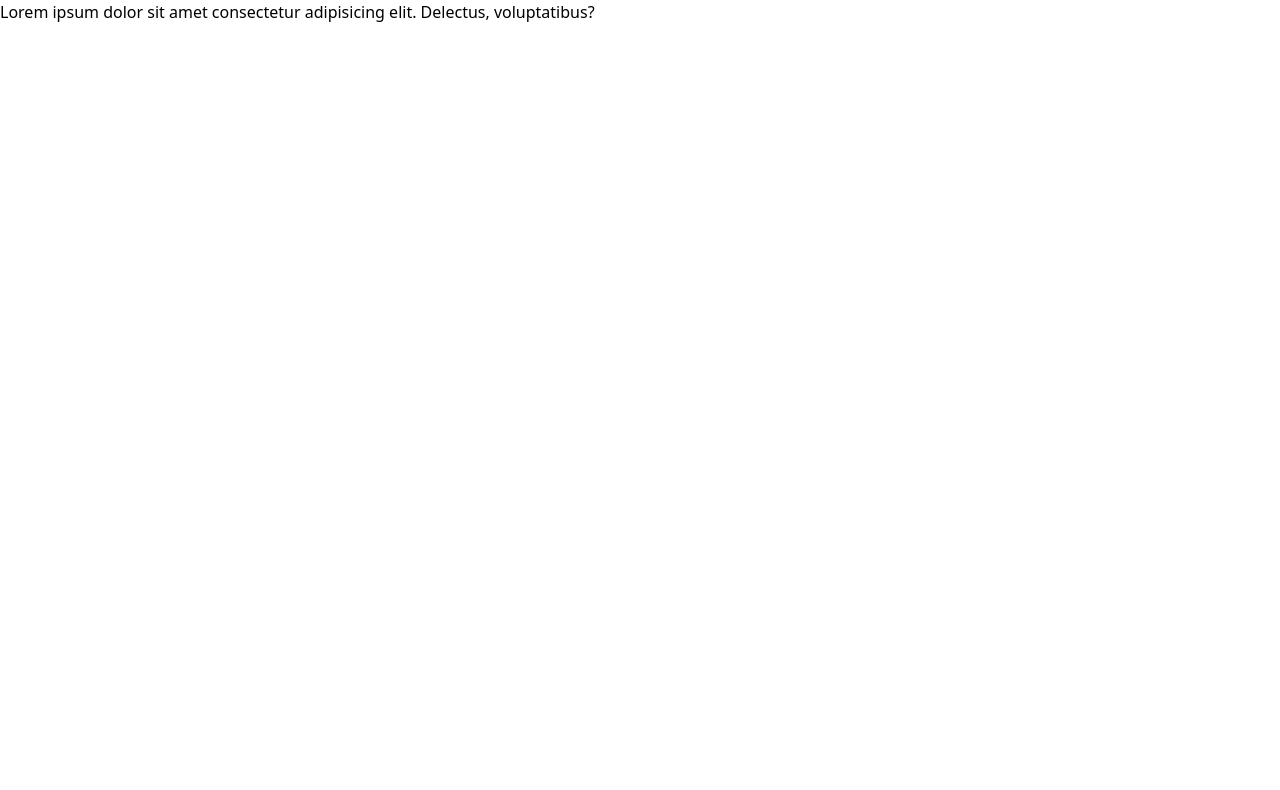
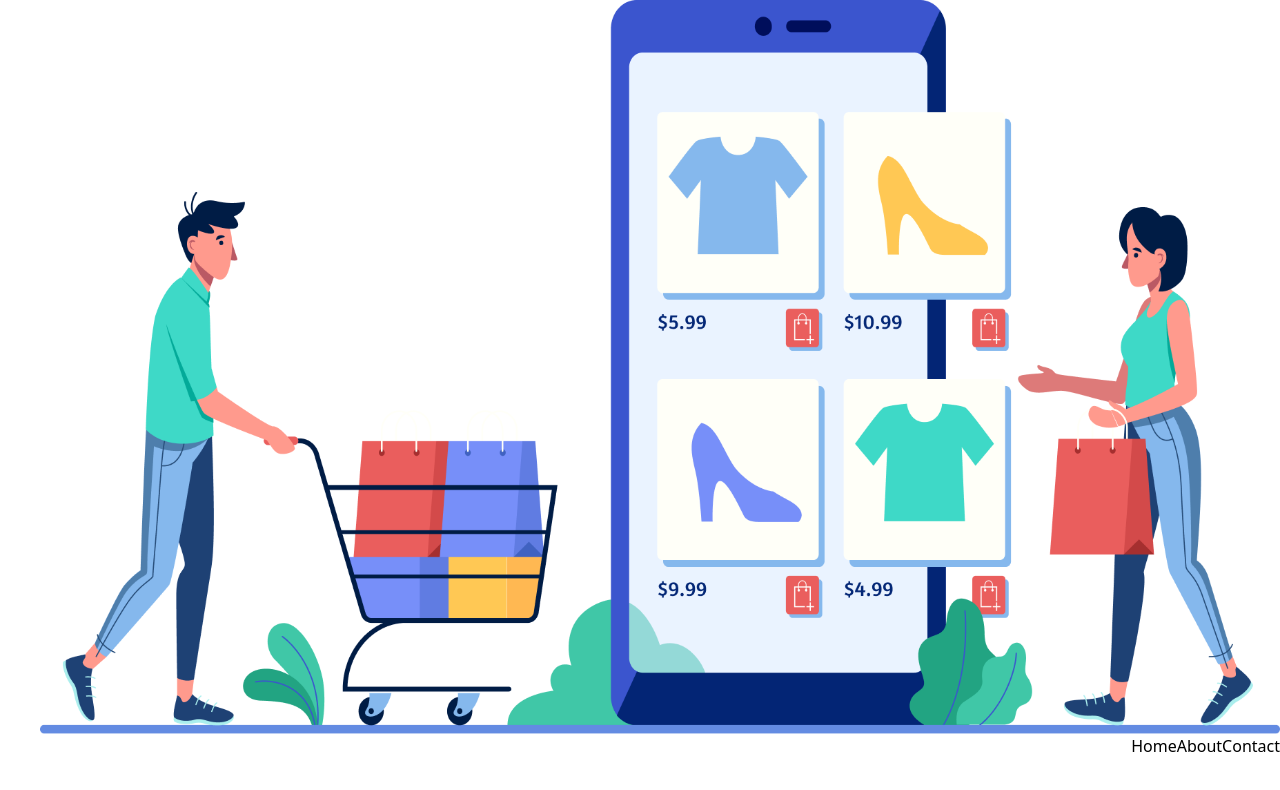
Before and after one commit to Arif547/penguin-fashion, a plain HTML site: page index.html in a window 1280 px wide. Drawn offline with nearby package versions, Linux system fonts and the light colour scheme.

Commit message:
nothing much

```diff
--- a/index.html
+++ b/index.html
@@ -8,7 +8,16 @@
     <title>Document</title>
 </head>
 <body>
-    <h1 class="">Lorem ipsum dolor sit amet consectetur adipisicing elit. Delectus, voluptatibus?</h1>
+    <header>
+        <img class="pl-10" src="images/shopping.png" alt="logo">
+        <nav>
+            <ul class="flex justify-end">
+                <li><a href="#">Home</a></li>
+                <li><a href="#">About</a></li>
+                <li><a href="#">Contact</a></li>
+            </ul>
+        </nav>
+    </header>
 
 </body>
 </html>
```
Also changed, not shown: tailwind.config.js (added, +8 -0 lines).
